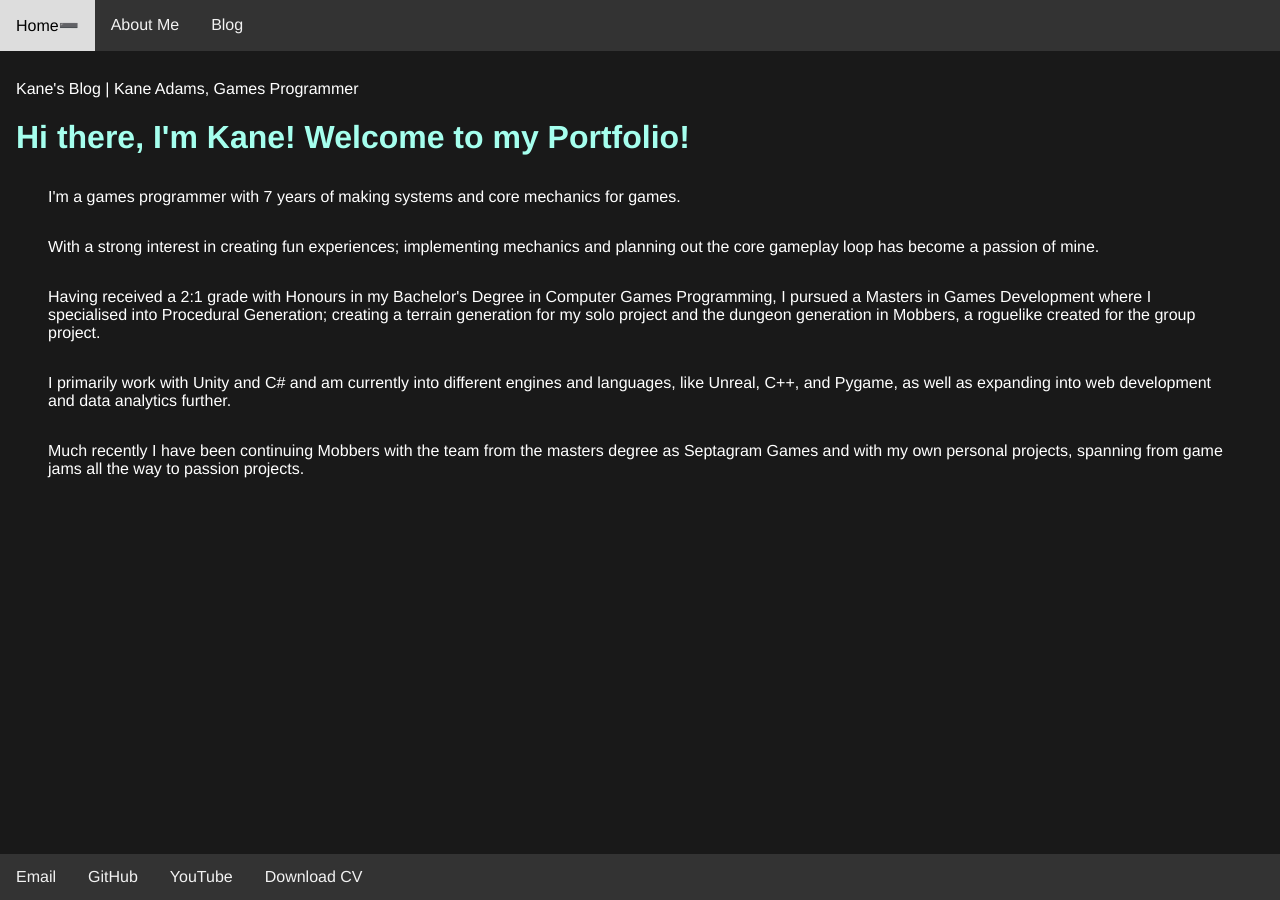
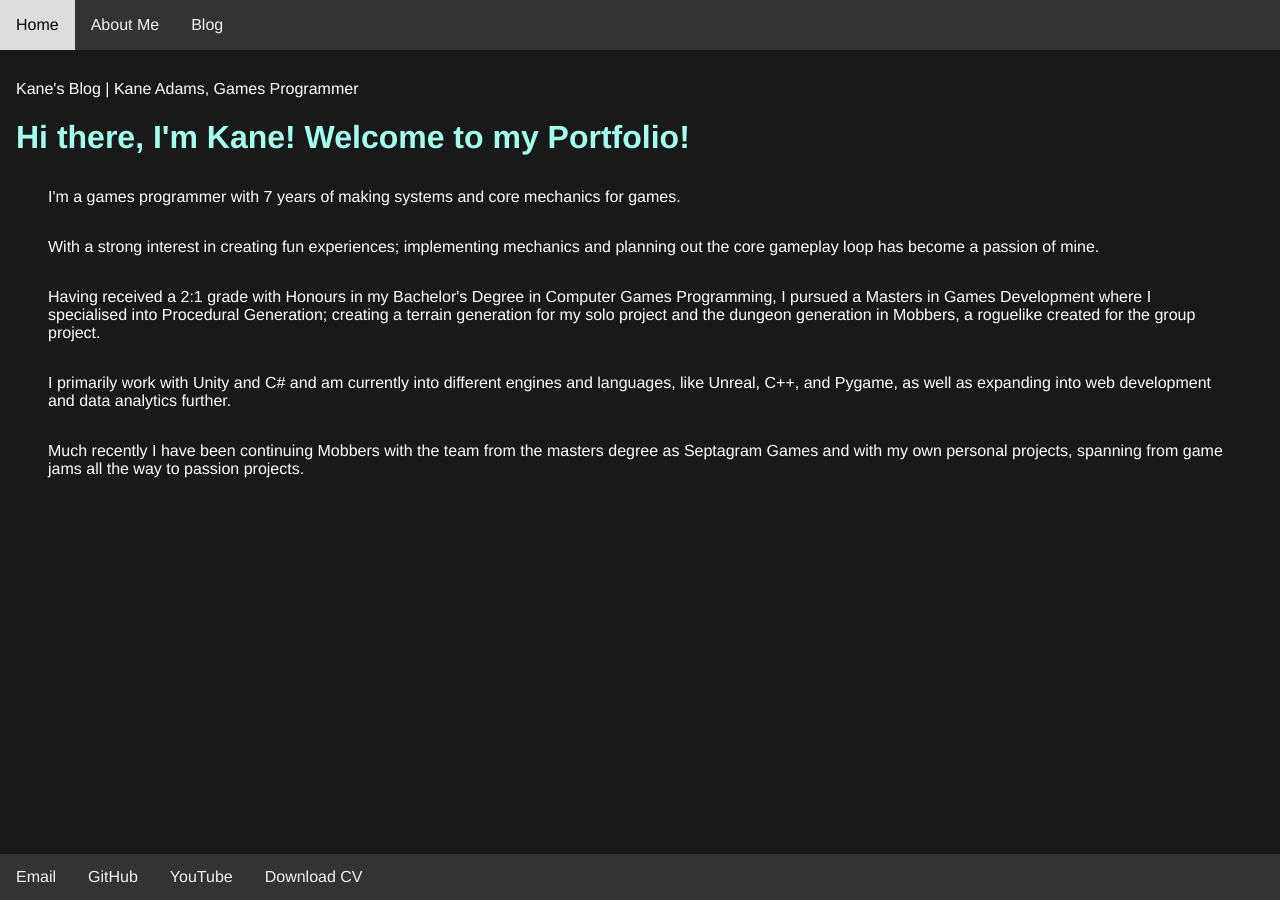
Before and after one commit to KaneAdams-Dev/KaneAdams-Dev.github.io, a Jekyll site: the page built from index.html, in a window 1280 px wide. Built offline with Jekyll 4.4.1, drawn with Linux system fonts in a browser that asks for light colours; Markdown is read by kramdown in place of the engine named in the settings.

Commit message:
Home button with + button
Added specific class to style to attempt to remove the + sign next to the Home button

```diff
--- a/css/style.css
+++ b/css/style.css
@@ -130,7 +130,7 @@ body {
     margin-left: 0.5rem;
 }
 
-.active::after{
+.collapsible .active::after{
     content: '\2796';
 }
 
```
